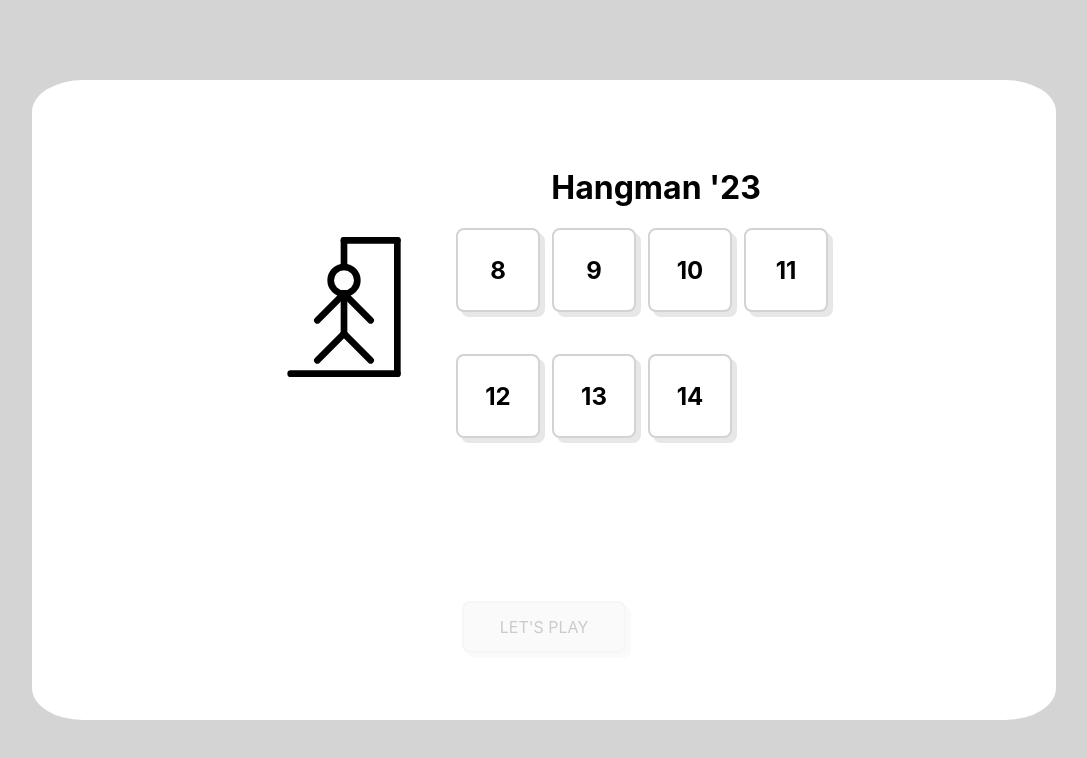
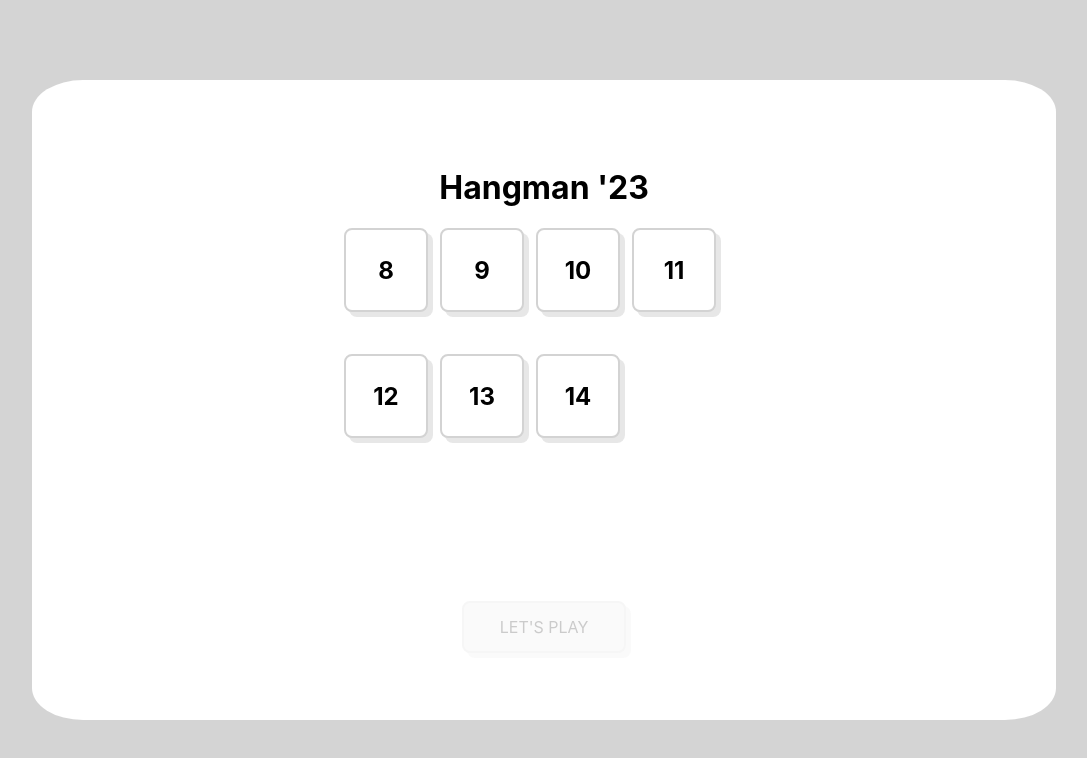
Before and after one commit to wolf-adam/Demo, a React (Create React App) app: page / in a window 1280 px wide. Shown: the top 758 px of the page, without its empty margins (96-1183 px from the left). Built offline with nearby package versions, Linux system fonts and the light colour scheme.

Commit message:
refactoring animation component

```diff
--- a/src/components/Animation/Animation.jsx
+++ b/src/components/Animation/Animation.jsx
@@ -2,24 +2,13 @@ import { useContext } from 'react';
 
 import { MAX_TRIES, Status } from '../../constants/constant';
 import { GlobalContext } from '../../context/Global';
+import hangman from '../../data/hangman.json'
+import styles from './Animation.module.css'
 
 const Animation = () => {
     const { status, state } = useContext(GlobalContext);
 
-    const size = '10rem';
-    const base = [
-        { d: "M1,11 h8" },
-        { d: "M9,11 v-10" },
-        { d: "M9,1 h-4" },
-        { d: "M5,1 v2" },
-    ]
-    const body = [
-        { d: "M5,5 l-2,2" },
-        { d: "M5,5 l2,2" },
-        { d: "M5,5 v3" },
-        { d: "M5,8 l-2,2" },
-        { d: "M5,8 l2,2" },
-    ]
+    if (status === Status.START) return null;
 
     const isVisible = showAfterNthMiss => {
         // On start show the whole figure
@@ -29,24 +18,28 @@ const Animation = () => {
     };
 
     return (
-        <svg
-            xmlns="http://www.w3.org/2000/svg"
-            viewBox="0 0 10 12"
-            height={size}
-            width={size}
-            style={{ margin: '2rem' }}
-        >
-            {base.map(path => (
-                <path d={path.d} visibility="visible" />
+        <div className={styles.image}>
+            <svg xmlns="http://www.w3.org/2000/svg" viewBox="0 0 10 12">
+                {hangman.base.map(path => (
+                    <path
+                        key={path.d}
+                        d={path.d}
+                        visibility="visible"
+                    />
                 ))}
                 <circle
                     cx="5" cy="4" r="1"
                     visibility={isVisible(1) ? "visible" : "hidden"}
                 />
-            {body.map((path, idx) => (
-                <path d={path.d} visibility={isVisible(idx + 2) ? "visible" : "hidden"} />
+                {hangman.body.map((path, idx) => (
+                    <path
+                        key={path.d}
+                        d={path.d}
+                        visibility={isVisible(idx + 2) ? "visible" : "hidden"}
+                    />
                 ))}
             </svg>
+        </div>
     );
 };
 
--- /dev/null
+++ b/src/components/Animation/Animation.module.css
@@ -0,0 +1,11 @@
+.image {
+    width: 40%;
+    height: 100%;
+    display: flex;
+    align-items: flex-start;
+}
+
+svg {
+    width: 75%;
+    margin: 6rem 2rem 2rem;
+}
--- /dev/null
+++ b/src/data/hangman.json
@@ -0,0 +1,33 @@
+{
+    "base": [
+        {
+            "d": "M1,11 h8"
+        },
+        {
+            "d": "M9,11 v-10"
+        },
+        {
+            "d": "M9,1 h-4"
+        },
+        {
+            "d": "M5,1 v2"
+        }
+    ],
+    "body": [
+        {
+            "d": "M5,5 l-2,2"
+        },
+        {
+            "d": "M5,5 l2,2"
+        },
+        {
+            "d": "M5,5 v3"
+        },
+        {
+            "d": "M5,8 l-2,2"
+        },
+        {
+            "d": "M5,8 l2,2"
+        }
+    ]
+}
```
Lines whose indentation alone changed are shown as unchanged.
